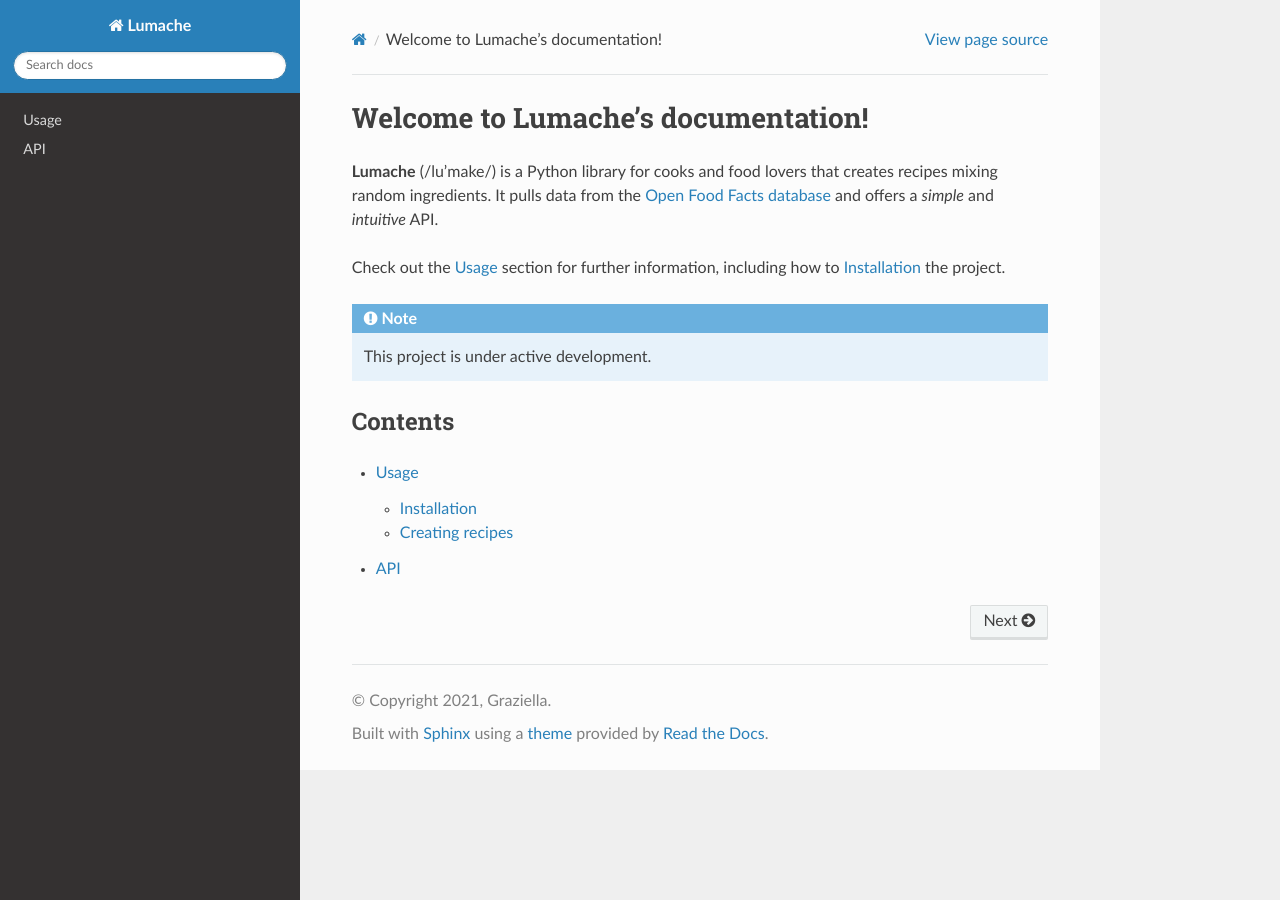
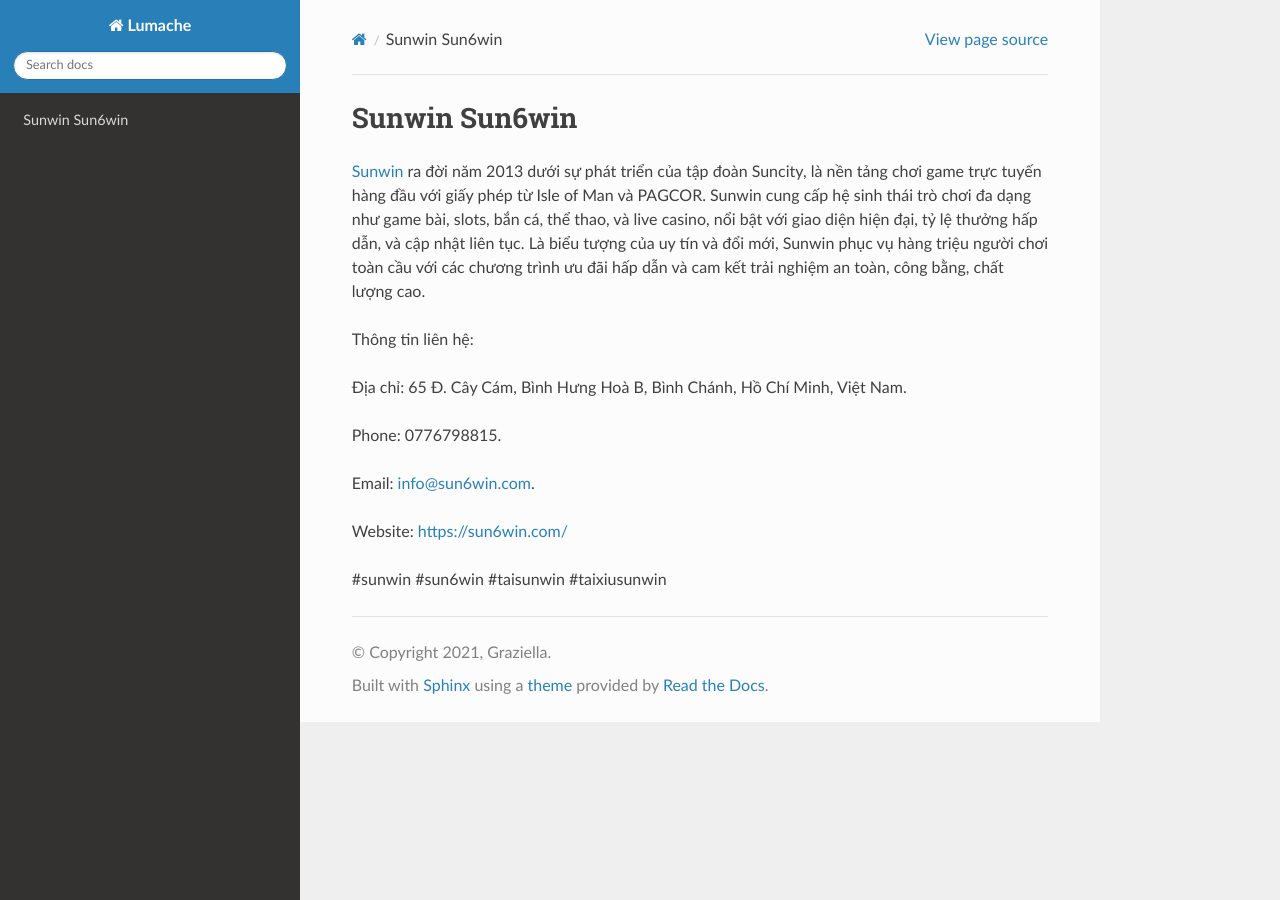
Before and after one commit to parkisngan19/sun6win, a Sphinx documentation site: the page built from docs/source/index.rst, in a window 1280 px wide. Built offline with Sphinx 7.4.7 and the Read the Docs theme 3.1.0, drawn with Linux system fonts in a browser that asks for light colours.

Commit message:
Update index.rst

```diff
--- a/docs/source/index.rst
+++ b/docs/source/index.rst
@@ -1,22 +1,16 @@
-Welcome to Lumache's documentation!
+Sunwin Sun6win
 ===================================
 
-**Lumache** (/lu'make/) is a Python library for cooks and food lovers
-that creates recipes mixing random ingredients.
-It pulls data from the `Open Food Facts database <https://world.openfoodfacts.org/>`_
-and offers a *simple* and *intuitive* API.
+`Sunwin <https://sun6win.com/>`_ ra đời năm 2013 dưới sự phát triển của tập đoàn Suncity, là nền tảng chơi game trực tuyến hàng đầu với giấy phép từ Isle of Man và PAGCOR. Sunwin cung cấp hệ sinh thái trò chơi đa dạng như game bài, slots, bắn cá, thể thao, và live casino, nổi bật với giao diện hiện đại, tỷ lệ thưởng hấp dẫn, và cập nhật liên tục. Là biểu tượng của uy tín và đổi mới, Sunwin phục vụ hàng triệu người chơi toàn cầu với các chương trình ưu đãi hấp dẫn và cam kết trải nghiệm an toàn, công bằng, chất lượng cao.
 
-Check out the :doc:`usage` section for further information, including
-how to :ref:`installation` the project.
+Thông tin liên hệ:
 
-.. note::
+Địa chỉ: 65 Đ. Cây Cám, Bình Hưng Hoà B, Bình Chánh, Hồ Chí Minh, Việt Nam.
 
-   This project is under active development.
+Phone: 0776798815.
 
-Contents
---------
+Email: info@sun6win.com.
 
-.. toctree::
+Website: https://sun6win.com/
 
-   usage
-   api
+#sunwin #sun6win #taisunwin #taixiusunwin
```
